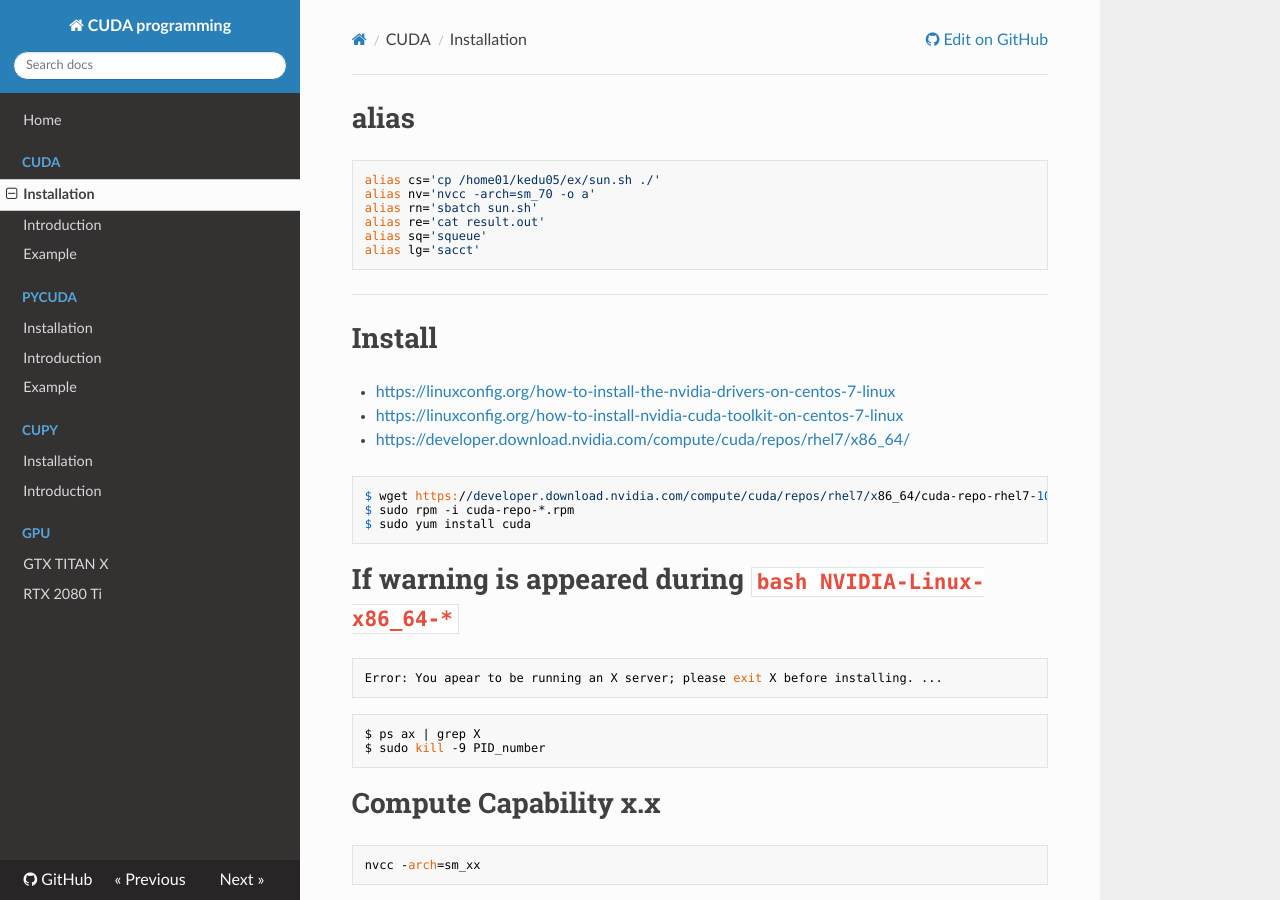
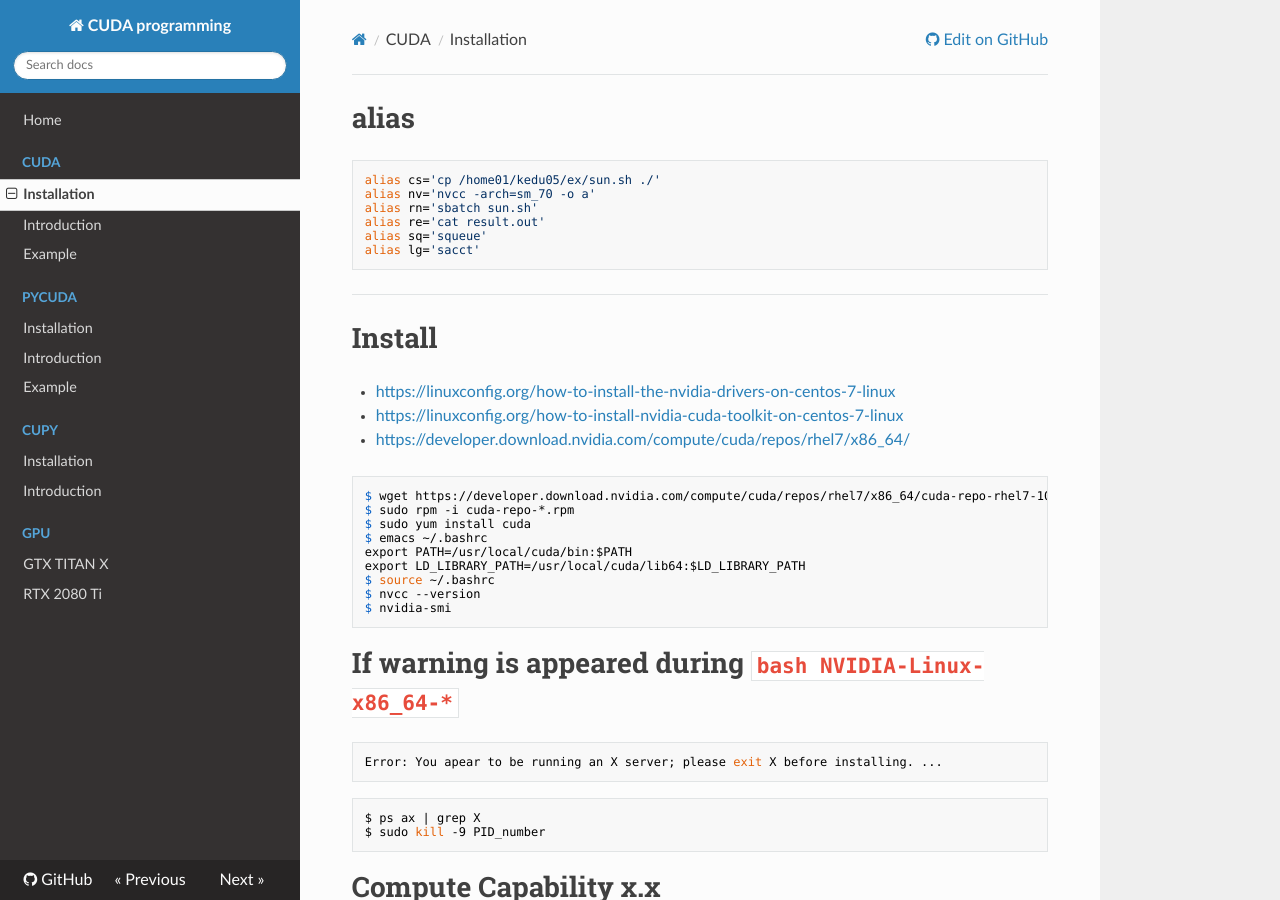
Before and after one commit to WonyoungCho/CUDA, an MkDocs documentation site: the page built from docs/CUDA.md, in a window 1280 px wide and 900 px high. Built offline with MkDocs 1.6.1, drawn with Linux system fonts in a browser that asks for light colours; nearby versions of some CDN libraries; old or Windows-style settings are respelled for this version of MkDocs.

Commit message:
Update CUDA.md

````diff
--- a/docs/CUDA.md
+++ b/docs/CUDA.md
@@ -18,6 +18,12 @@ alias lg='sacct'
 $ wget https://developer.download.nvidia.com/compute/cuda/repos/rhel7/x86_64/cuda-repo-rhel7-10.2.89-1.x86_64.rpm
 $ sudo rpm -i cuda-repo-*.rpm
 $ sudo yum install cuda
+$ emacs ~/.bashrc
+export PATH=/usr/local/cuda/bin:$PATH
+export LD_LIBRARY_PATH=/usr/local/cuda/lib64:$LD_LIBRARY_PATH
+$ source ~/.bashrc
+$ nvcc --version
+$ nvidia-smi
 ```
 
 
````
